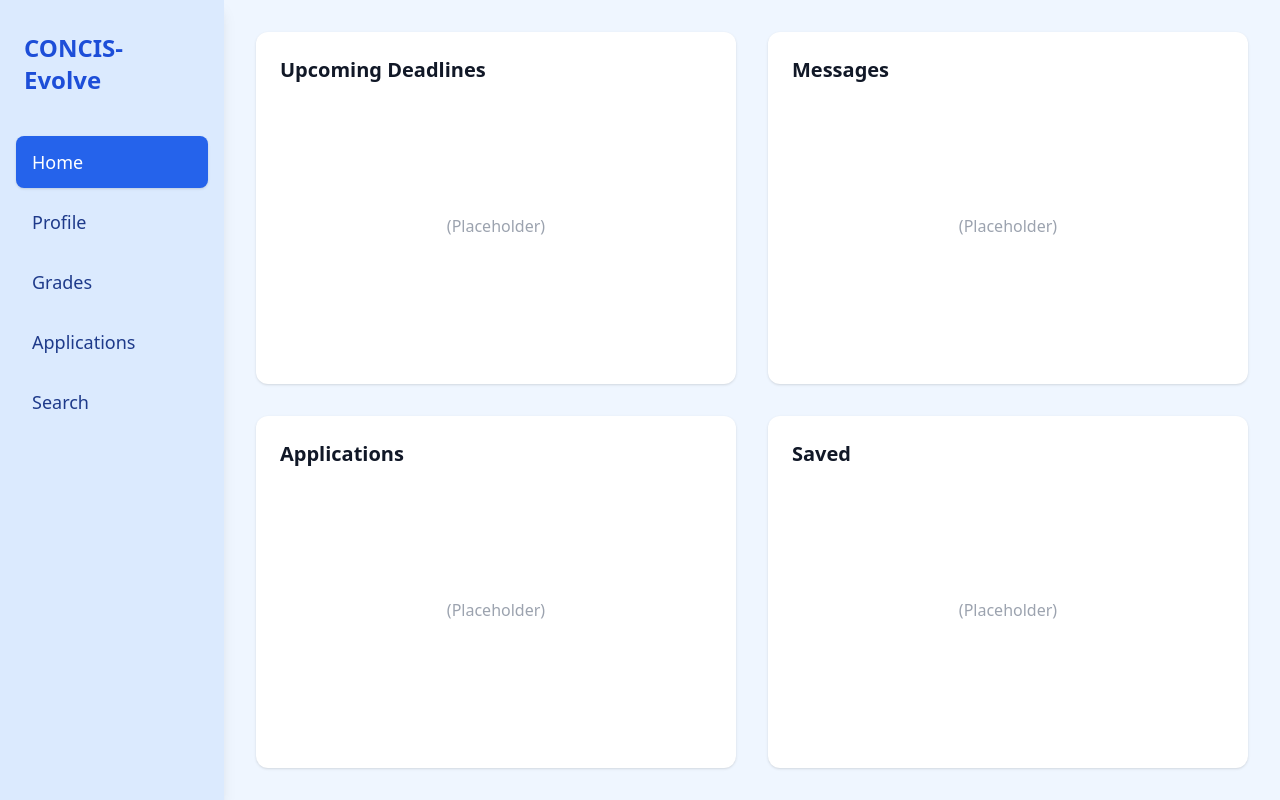
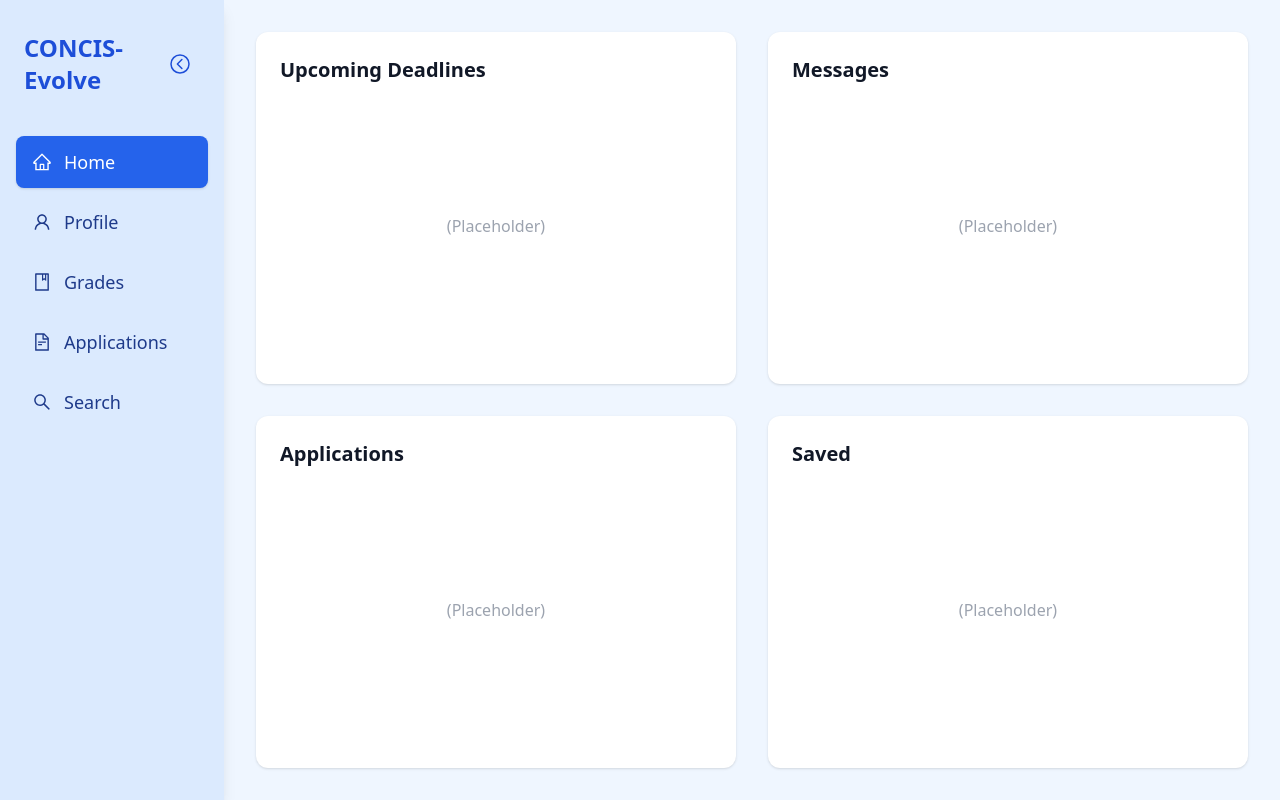
Before and after one commit to The-Leading-Executives-Alliance-Project/Enlist, a React (Vite) app in the folder client/: page /home in a window 1280 px wide. Built offline with nearby package versions, Linux system fonts and the light colour scheme; sample sign-in values are in the browser's storage.

Commit message:
Navbar now have icons; and can collapse and expand

```diff
--- a/client/package.json
+++ b/client/package.json
@@ -19,6 +19,7 @@
     "prop-types": "^15.8.1",
     "react": "^18.3.1",
     "react-dom": "^18.3.1",
+    "react-icons": "^5.5.0",
     "react-router-dom": "^7.4.0"
   },
   "devDependencies": {
--- a/client/src/components/NavBar.jsx
+++ b/client/src/components/NavBar.jsx
@@ -1,20 +1,50 @@
-import React from 'react';
+import React, { useState } from 'react';
 import { NavLink, useLocation } from 'react-router-dom';
+import {
+    AiOutlineHome,
+    AiOutlineUser,
+    AiOutlineBook,
+    AiOutlineFileText,
+    AiOutlineSearch
+} from 'react-icons/ai';
+import {
+    IoChevronBackCircleOutline,
+    IoChevronForwardCircleOutline
+} from 'react-icons/io5';
 
 const navItems = [
-    { name: 'Home', path: '/home' },
-    { name: 'Profile', path: '/profile' },
-    { name: 'Grades', path: '/grades' },
-    { name: 'Applications', path: '/applications' },
-    { name: 'Search', path: '/search' },
+    { name: 'Home', path: '/home', icon: <AiOutlineHome size={20} /> },
+    { name: 'Profile', path: '/profile', icon: <AiOutlineUser size={20} /> },
+    { name: 'Grades', path: '/grades', icon: <AiOutlineBook size={20} /> },
+    { name: 'Applications', path: '/applications', icon: <AiOutlineFileText size={20} /> },
+    { name: 'Search', path: '/search', icon: <AiOutlineSearch size={20} /> },
 ];
 
 const NavBar = () => {
     const location = useLocation();
+    const [isCollapsed, setIsCollapsed] = useState(false);
+
+    const toggleCollapse = () => {
+        setIsCollapsed(!isCollapsed);
+    };
+
     return (
-        <nav className="w-56 min-h-screen bg-blue-100 flex flex-col py-8 px-4 shadow-lg">
-            <div className="mb-10 px-2">
-                <span className="text-2xl font-bold text-blue-700">CONCIS-Evolve</span>
+        <nav className={`${isCollapsed ? 'w-20' : 'w-56'} min-h-screen bg-blue-100 flex flex-col py-8 px-4 shadow-lg transition-all duration-300 ease-in-out`}>
+            <div className={`mb-10 ${isCollapsed ? 'px-0' : 'px-2'} flex items-center justify-between`}>
+                {!isCollapsed && (
+                    <span className="text-2xl font-bold text-blue-700">CONCIS-Evolve</span>
+                )}
+                <button
+                    onClick={toggleCollapse}
+                    className="p-2 rounded-lg hover:bg-blue-200 transition-colors"
+                    title={isCollapsed ? 'Expand' : 'Collapse'}
+                >
+                    {isCollapsed ? (
+                        <IoChevronForwardCircleOutline size={24} className="text-blue-700" />
+                    ) : (
+                        <IoChevronBackCircleOutline size={24} className="text-blue-700" />
+                    )}
+                </button>
             </div>
             <ul className="flex-1 space-y-2">
                 {navItems.map((item) => (
@@ -22,15 +52,17 @@ const NavBar = () => {
                         <NavLink
                             to={item.path}
                             className={({ isActive }) =>
-                                `flex items-center gap-3 px-4 py-3 rounded-lg transition-colors font-medium text-lg
+                                `flex items-center ${isCollapsed ? 'justify-center px-2' : 'gap-3 px-4'} py-3 rounded-lg transition-colors font-medium text-lg
                 ${isActive
                                     ? 'bg-blue-600 text-white shadow'
                                     : 'text-blue-900 hover:bg-blue-200 hover:text-blue-700'}
                 `
                             }
                             end
+                            title={isCollapsed ? item.name : ''}
                         >
-                            {item.name}
+                            {item.icon}
+                            {!isCollapsed && item.name}
                         </NavLink>
                     </li>
                 ))}
```
Also changed, not shown: 1 other file (tests, documents, lock files or other folders).
